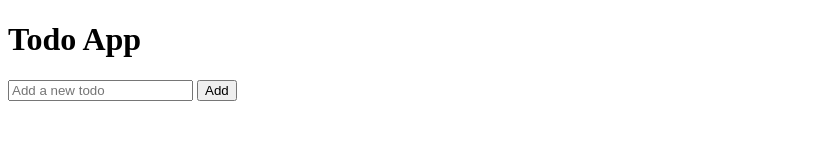
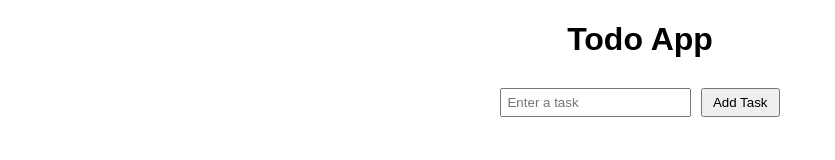
Before and after one commit to SRGlorioso/try1, a plain HTML site: page index.html in a window 1280 px wide. Shown: the whole page, without its empty margins (0-835 px from the left). Drawn offline with Linux system fonts and the light colour scheme; no server answers.

Commit message:
Update index.html

```diff
--- a/index.html
+++ b/index.html
@@ -2,23 +2,16 @@
 <html>
 <head>
     <title>Todo App</title>
-    <!-- Include CSS stylesheets and JavaScript files here -->
+    <link rel="stylesheet" href="styles.css">
 </head>
 <body>
     <h1>Todo App</h1>
-
-    <!-- Todo list container -->
-    <div id="todo-list-container">
+    <div class="todo-container">
+        <input type="text" id="task-input" placeholder="Enter a task">
+        <button id="add-button">Add Task</button>
         <ul id="todo-list"></ul>
     </div>
 
-    <!-- Form to add new todo -->
-    <form id="add-todo-form">
-        <input type="text" id="todo-input" placeholder="Add a new todo" required />
-        <button type="submit">Add</button>
-    </form>
-
-    <!-- Include JavaScript file here -->
-    <script src="todo.js"></script>
+    <script src="script.js"></script>
 </body>
 </html>
```
